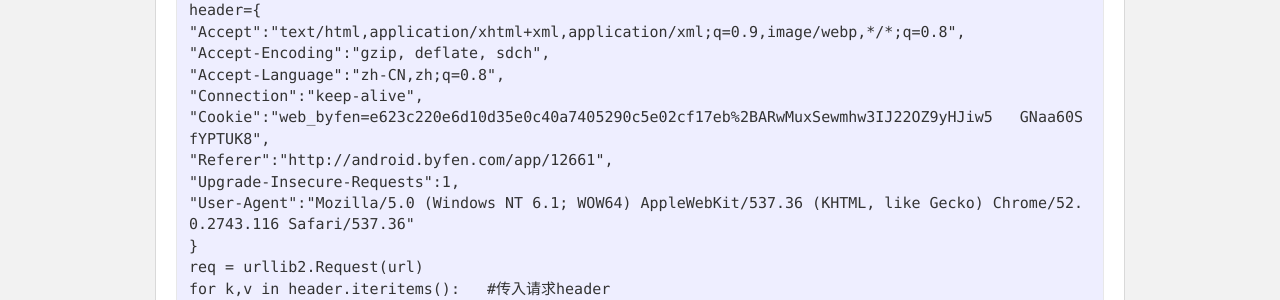
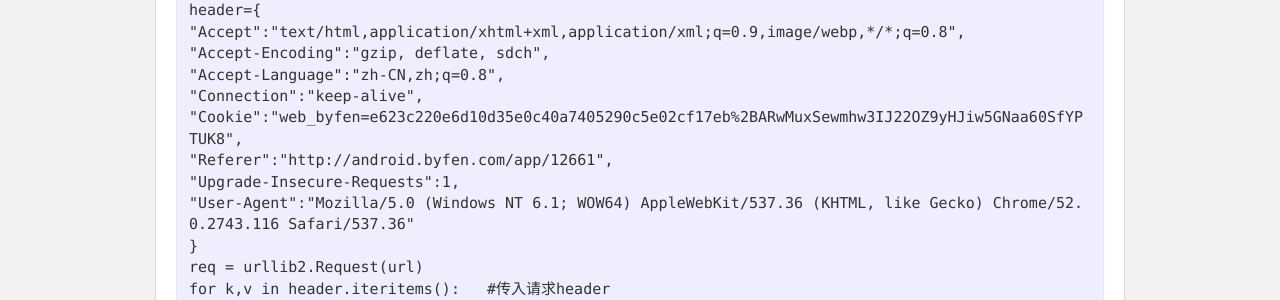
Before and after one commit to babysdfs/MyBlog, a Jekyll site: the page built from _posts/2016-09-14-python-urllib2.markdown, in a window 1280 px wide. Shown: the part 566-866 px from the top of the page. Built offline with Jekyll 4.4.1, drawn with Linux system fonts in a browser that asks for light colours; nearby versions of some CDN libraries; comment, search, counter and statistics services are not loaded; some of the changed text lies outside the part shown.

Commit message:
Update 2016-09-14-python-urllib2.markdown

```diff
--- a/_posts/2016-09-14-python-urllib2.markdown
+++ b/_posts/2016-09-14-python-urllib2.markdown
@@ -15,7 +15,7 @@ http://dillinger.io/    markdown在线编辑
     "Accept-Encoding":"gzip, deflate, sdch",
     "Accept-Language":"zh-CN,zh;q=0.8",
     "Connection":"keep-alive",
-    "Cookie":"web_byfen=e623c220e6d10d35e0c40a7405290c5e02cf17eb%2BARwMuxSewmhw3IJ22OZ9yHJiw5   GNaa60SfYPTUK8",
+    "Cookie":"web_byfen=e623c220e6d10d35e0c40a7405290c5e02cf17eb%2BARwMuxSewmhw3IJ22OZ9yHJiw5GNaa60SfYPTUK8",
     "Referer":"http://android.byfen.com/app/12661",
     "Upgrade-Insecure-Requests":1,
     "User-Agent":"Mozilla/5.0 (Windows NT 6.1; WOW64) AppleWebKit/537.36 (KHTML, like Gecko) Chrome/52.0.2743.116 Safari/537.36"
```
